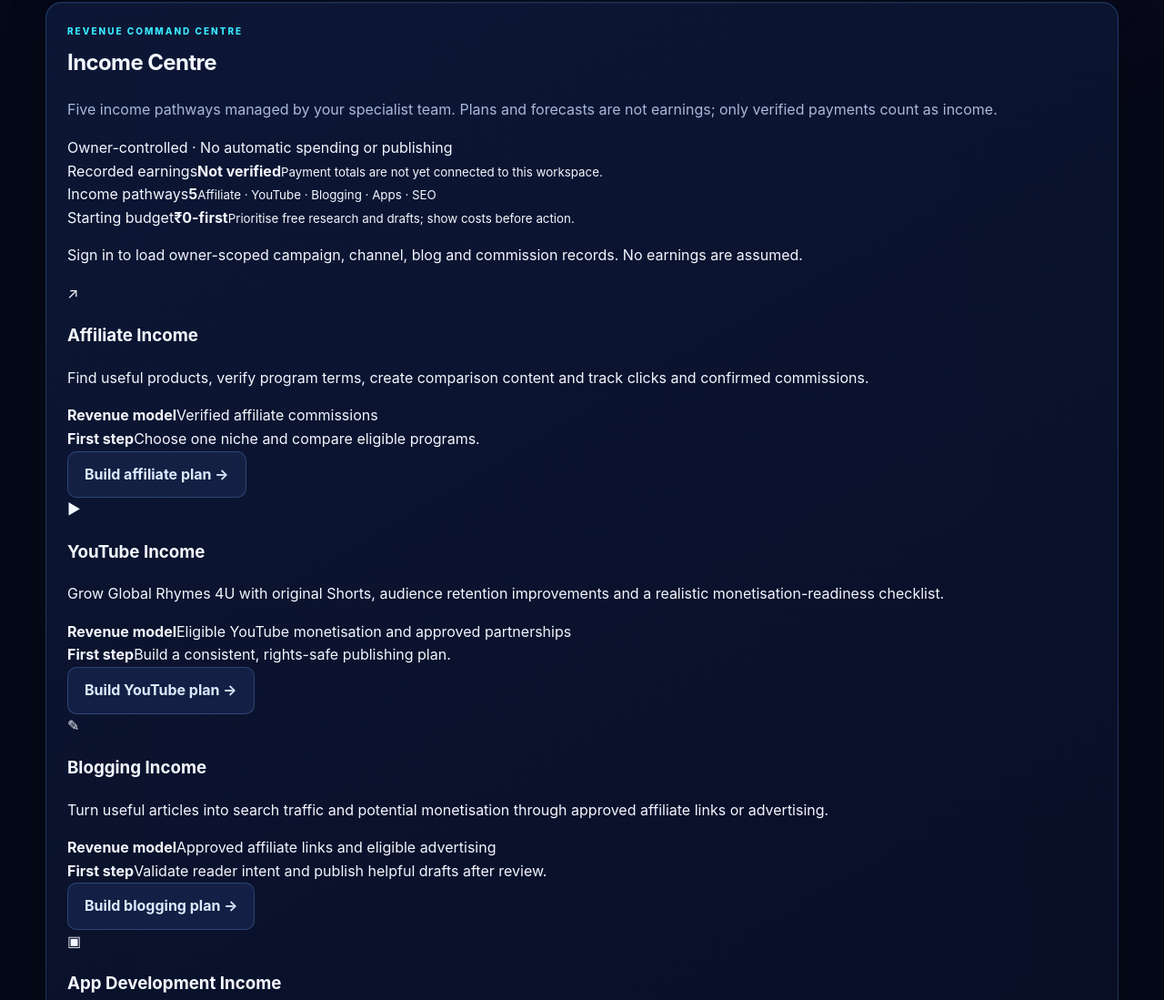
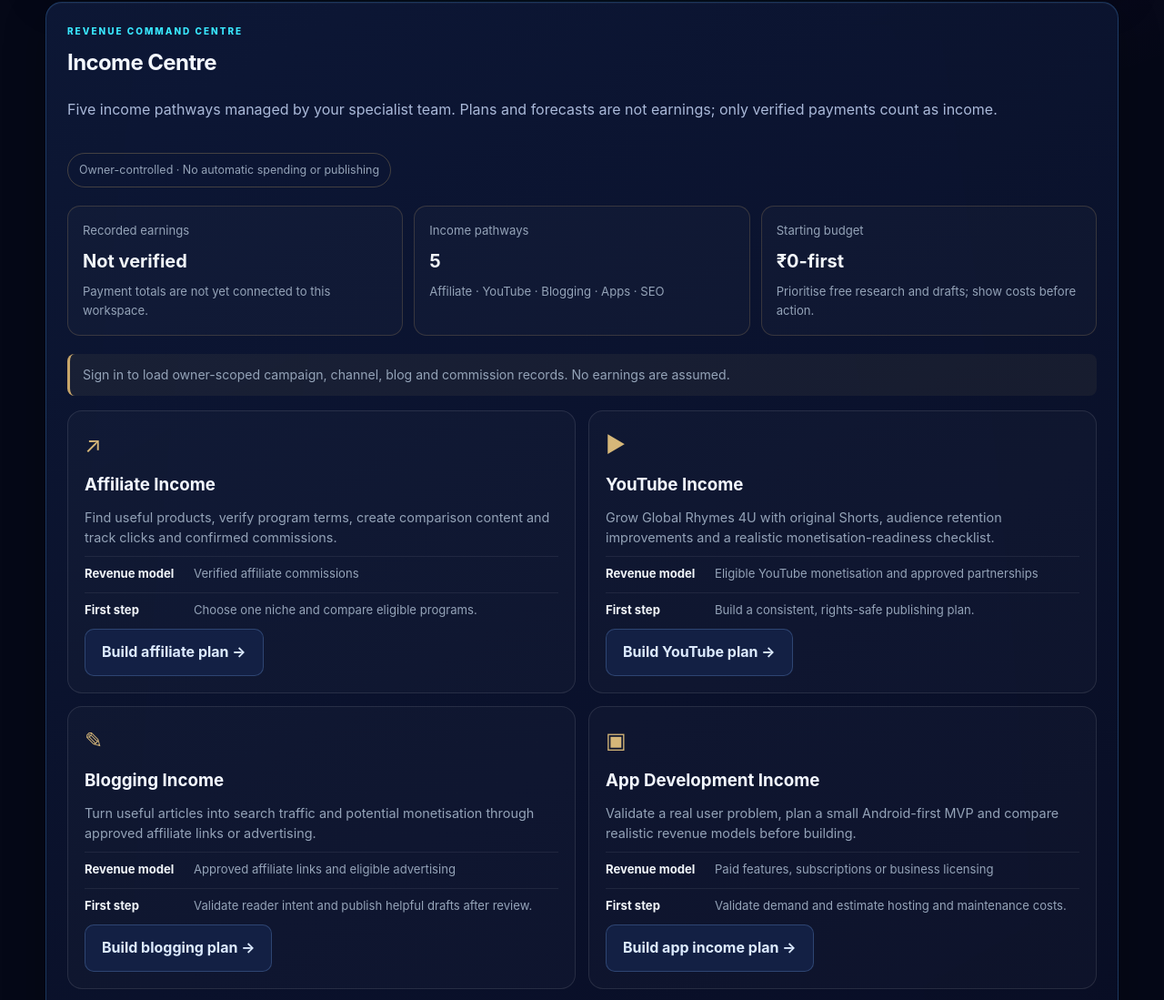
Before and after one commit to jannuphani1212-eng/master-ai-bot, a website: page public/index.html in a window 1280 px wide. Shown: the part 1522-2621 px from the top of the page at 91% size. Drawn offline with Linux system fonts and the light colour scheme; no server answers.

Commit message:
Style dedicated Income Centre

```diff
--- a/public/premium-dashboard.css
+++ b/public/premium-dashboard.css
@@ -265,3 +265,25 @@ footer { border-top: 1px solid rgba(92,174,255,.16); color: #8196bd; }
 .workspace-history-item details p{white-space:pre-wrap;overflow-wrap:anywhere;max-height:280px;overflow:auto}
 .workspace-footnote{font-size:12px;color:#8799bd;margin-top:15px}
 @media(max-width:620px){.workspace-columns{grid-template-columns:1fr}.workspace-metrics{grid-template-columns:repeat(2,minmax(0,1fr))}.workspace-metric strong{font-size:18px}}
+
+/* Income Centre */
+.income-centre { scroll-margin-top: 18px; }
+.income-centre-heading { display:flex; align-items:flex-start; justify-content:space-between; gap:18px; flex-wrap:wrap; }
+.income-centre-status { color:var(--muted,#aab2c4); font-size:.78rem; border:1px solid rgba(212,175,106,.28); border-radius:999px; padding:8px 12px; }
+.income-summary { display:grid; grid-template-columns:repeat(3,minmax(0,1fr)); gap:12px; margin:20px 0; }
+.income-summary-card { display:flex; flex-direction:column; gap:7px; padding:16px; border:1px solid rgba(212,175,106,.2); border-radius:14px; background:rgba(255,255,255,.025); }
+.income-summary-card span,.income-summary-card small { color:var(--muted,#aab2c4); font-size:.82rem; }
+.income-summary-card strong { font-size:1.25rem; color:var(--text,#f5f6fa); }
+.income-live-status { padding:12px 14px; border-left:3px solid #c8a66a; background:rgba(200,166,106,.07); border-radius:8px; color:var(--muted,#aab2c4); font-size:.88rem; line-height:1.55; }
+.income-stream-grid { display:grid; grid-template-columns:repeat(2,minmax(0,1fr)); gap:14px; margin-top:16px; }
+.income-stream-card { display:flex; flex-direction:column; gap:10px; padding:18px; border:1px solid rgba(255,255,255,.1); border-radius:16px; background:rgba(255,255,255,.025); }
+.income-stream-icon { color:#d6b779; font-size:1.5rem; }
+.income-stream-card h3 { margin:0; }
+.income-stream-card p { margin:0; color:var(--muted,#aab2c4); line-height:1.5; font-size:.9rem; }
+.income-stream-meta { display:grid; grid-template-columns:110px 1fr; gap:10px; font-size:.82rem; padding-top:8px; border-top:1px solid rgba(255,255,255,.07); }
+.income-stream-meta strong { color:var(--text,#f5f6fa); }
+.income-stream-meta span { color:var(--muted,#aab2c4); }
+.income-plan-button { margin-top:auto; align-self:flex-start; }
+.income-disclaimer { margin-top:18px; color:var(--muted,#aab2c4); font-size:.82rem; line-height:1.5; }
+.private-note.auth-ready { color:#72c79a; }
+@media(max-width:640px) { .income-summary { grid-template-columns:1fr; } .income-stream-grid { grid-template-columns:1fr; } .income-stream-meta { grid-template-columns:1fr; gap:4px; } }
```
